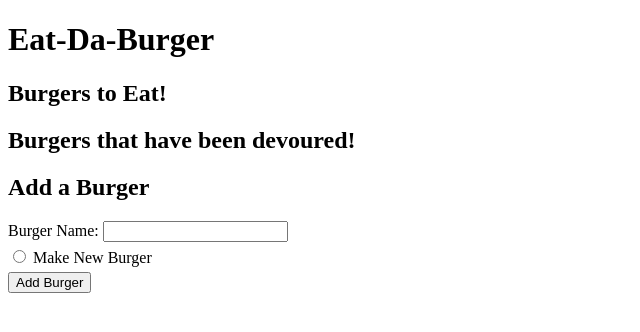
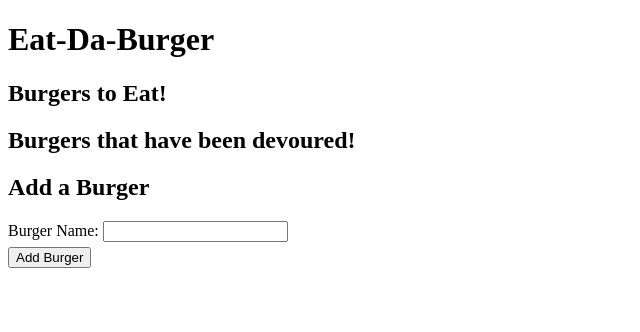
Before and after one commit to garizpe9/eat-da-burger, a Node server app: page / in a window 1280 px wide. Shown: the top 332 px of the page, without its empty margins (0-640 px from the left). Run offline with Node 20, Linux system fonts and the light colour scheme; data that the repository does not hold is empty; some libraries are stand-ins or nearby versions.

Commit message:
nix radio

```diff
--- a/views/index.handlebars
+++ b/views/index.handlebars
@@ -35,11 +35,11 @@
       <input type="text" id="ca" name="name">
     </div>
 
-    <div class="form-group">
+    {{!-- <div class="form-group">
       <input type="radio" name="devoured" value="0"> Make New Burger
-    </div>
+    </div> --}}
 
-    <button type="submit">Add Burger</button>
+    <button type="submit" name="devoured" value="0">Add Burger</button>
   </form>
 
 </div>
```
Also changed, not shown: public/assets/js/burger.js.
